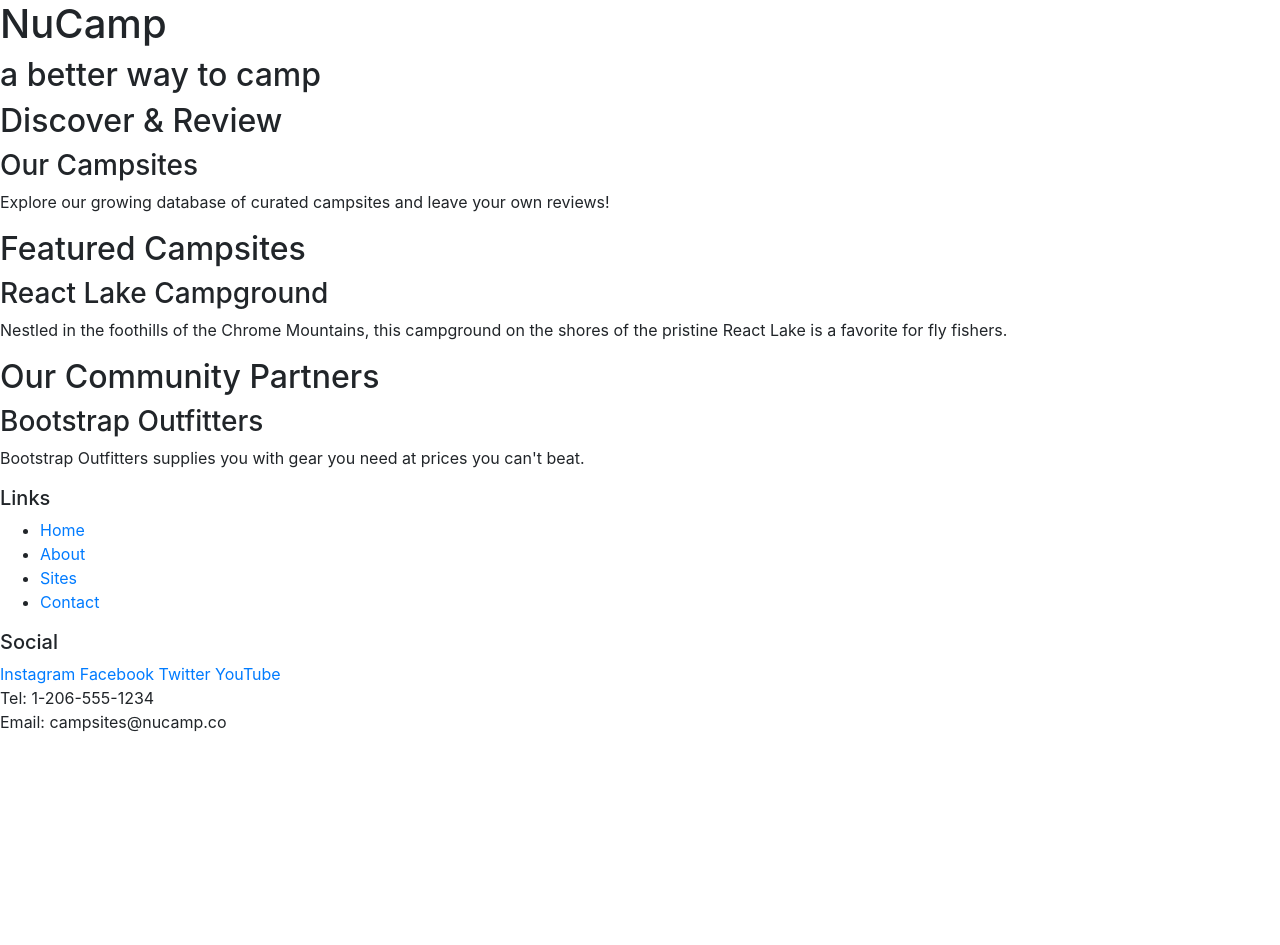
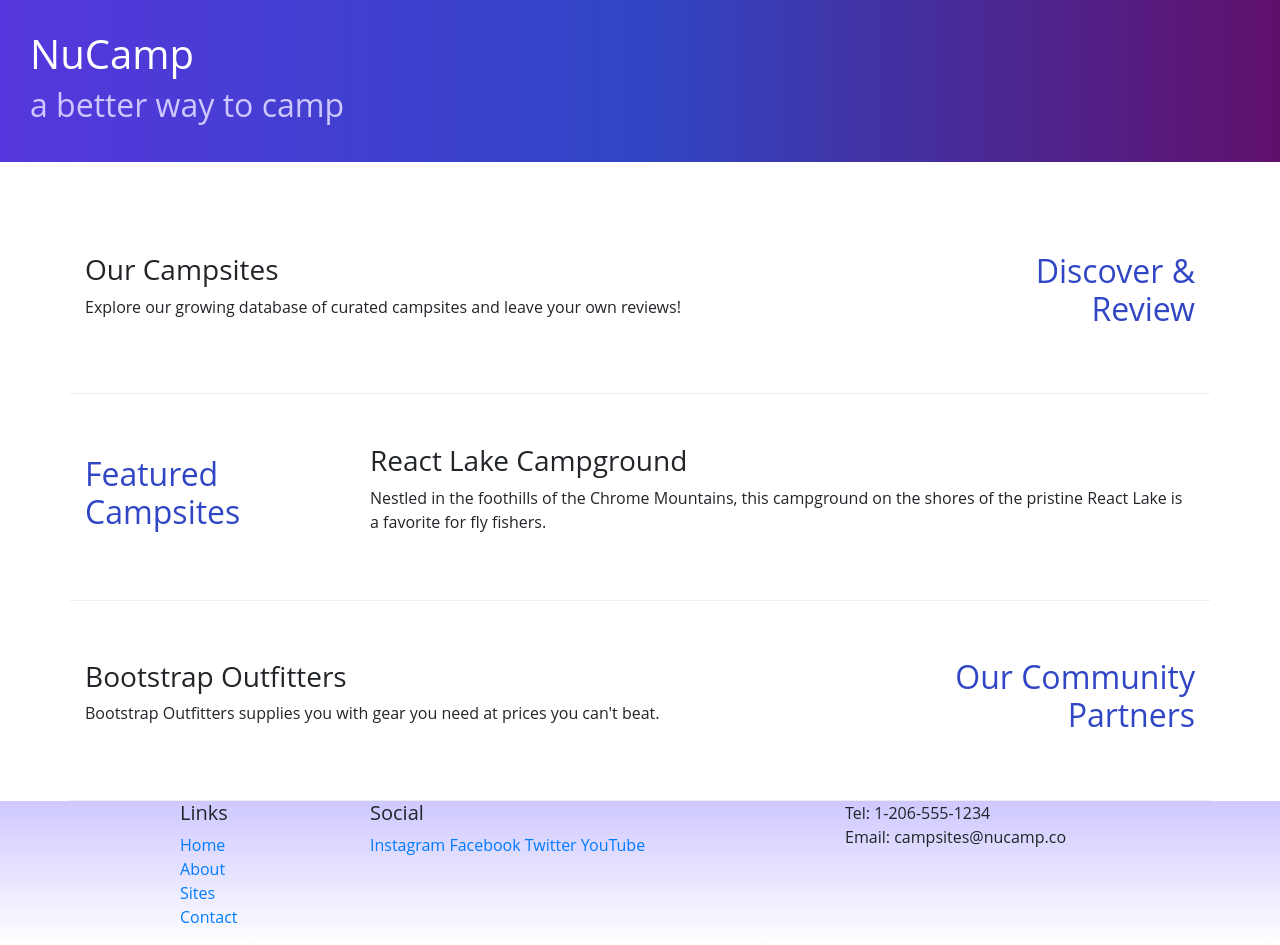
Before and after one commit to ea-new/git-test, a website: page index.html in a window 1280 px wide. Before the commit the page ends 800 px from the top, so only its background shows below. Drawn offline with nearby package versions, Linux system fonts and the light colour scheme.

Commit message:
Camp site

```diff
--- /dev/null
+++ b/css/styles.css
@@ -0,0 +1,31 @@
+body {
+    font-family: "Open Sans", sans-serif;
+}
+h1,h2,h3 {
+    font-display: "Lobster", cursive;
+}
+h2{
+    color: #3046C5;
+}
+header h2{
+    color: #CEC8FF;
+}
+
+footer{
+
+    background-image: linear-gradient(#CEC8FF, white);
+    padding: 20 px 0;
+}
+
+.jumbotron{
+
+    padding :30px;
+    background-image: linear-gradient(to right, #5637DD, #3046C5, #60106B);
+    color: white;
+}
+
+.row-content {
+    padding: 50px 0;
+    border-bottom: 1px ridge;
+    min-height: 200px;
+}
--- a/index.html
+++ b/index.html
@@ -8,65 +8,97 @@
       rel="stylesheet"
       href="node_modules/bootstrap/dist/css/bootstrap.min.css"
     />
+    <!-- Additional CSS must be placed after Bootstrap CSS -->
+    <link href="https://fonts.googleapis.com/css?family=Roboto&display=swap" rel="stylesheet">
+
+    <link rel="stylesheet" href="css/styles.css"
+    />
 
     <title>NuCamp: A Better Way To Camp</title>
   </head>
 
   <body>
-    <header>
-      <div>
+    <header class="jumbotron jumbotron-fluid">
+        <div class="row">
+          <div class="col">
             <h1>NuCamp</h1>
             <h2>a better way to camp</h2>
           </div>
+        </div>
+      </div>
     </header>
 
-    <div>
-      <h2>Discover & Review</h2>
+    <div class="container">
+      <div class="row row-content align-items-center">
+        <div class="col-sm-4 order-sm-last col-md-3">
+          <h2 class="text-sm-right">Discover & Review</h2>
+        </div>
+        <div class="col">
           <h3>Our Campsites</h3>
           <p>
             Explore our growing database of curated campsites and leave your own
             reviews!
           </p>
         </div>
+      </div>
+    </div>
 
-    <div>
-      <h2>Featured Campsites</h2>
+    <div class="container">
+      <div class="row row-content align-items-center">
+        <div class="col-sm-4 col-md-3">
+          <h2 >Featured Campsites</h2>
+        </div>
+        <div class="col">
           <h3>React Lake Campground</h3>
           <p>
-        Nestled in the foothills of the Chrome Mountains, this campground on the
-        shores of the pristine React Lake is a favorite for fly fishers.
+            Nestled in the foothills of the Chrome Mountains, this campground on
+            the shores of the pristine React Lake is a favorite for fly fishers.
           </p>
         </div>
+      </div>
+    </div>
 
-    <div>
-      <h2>Our Community Partners</h2>
+    <div class="container">
+      <div class="row row-content align-items-center">
+        <div class="col-sm-4 order-sm-last col-md-3">
+          <h2 class="text-sm-right">Our Community Partners</h2>
+        </div>
+        <div class="col">
           <h3>Bootstrap Outfitters</h3>
           <p>
-        Bootstrap Outfitters supplies you with gear you need at prices you can't
-        beat.
+            Bootstrap Outfitters supplies you with gear you need at prices you
+            can't beat.
           </p>
+        </div>
+      </div>
     </div>
 
     <footer>
-      <div>
+      <div class="container">
+        <div class="row">
+          <div class="col-4 col-sm-2 offset-1">
             <h5>Links</h5>
-        <ul>
+            <ul class="list-unstyled">
               <li><a href="#">Home</a></li>
               <li><a href="#">About</a></li>
               <li><a href="#">Sites</a></li>
               <li><a href="#">Contact</a></li>
             </ul>
           </div>
-      <div>
+
+          <div class="col-6 col-sm-5" text-center>
             <h5>Social</h5>
             <a href="http://instagram.com/">Instagram</a>
             <a href="http://facebook.com/">Facebook</a>
             <a href="http://twitter.com/">Twitter</a>
             <a href="http://youtube.com/">YouTube</a>
           </div>
-      <div>
+
+          <div class="col-sm-4">
             Tel: 1-206-555-1234<br />
             Email: campsites@nucamp.co
+          </div>
+        </div>
       </div>
     </footer>
 
@@ -74,6 +106,5 @@
     <script src="node_modules/jquery/dist/jquery.slim.min.js"></script>
     <script src="node_modules/popper.js/dist/umd/popper.min.js"></script>
     <script src="node_modules/bootstrap/dist/js/bootstrap.min.js"></script>
-
   </body>
 </html>
```
Lines whose indentation alone changed are shown as unchanged.
